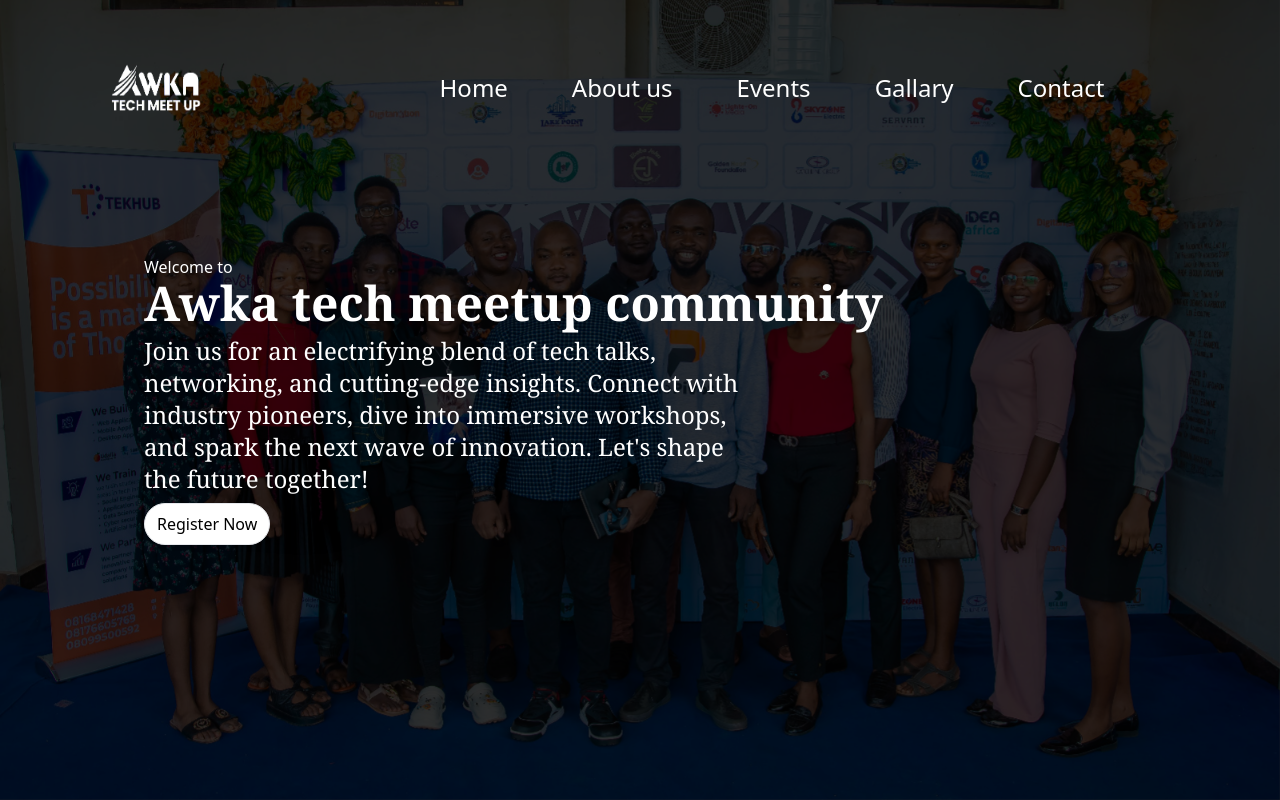
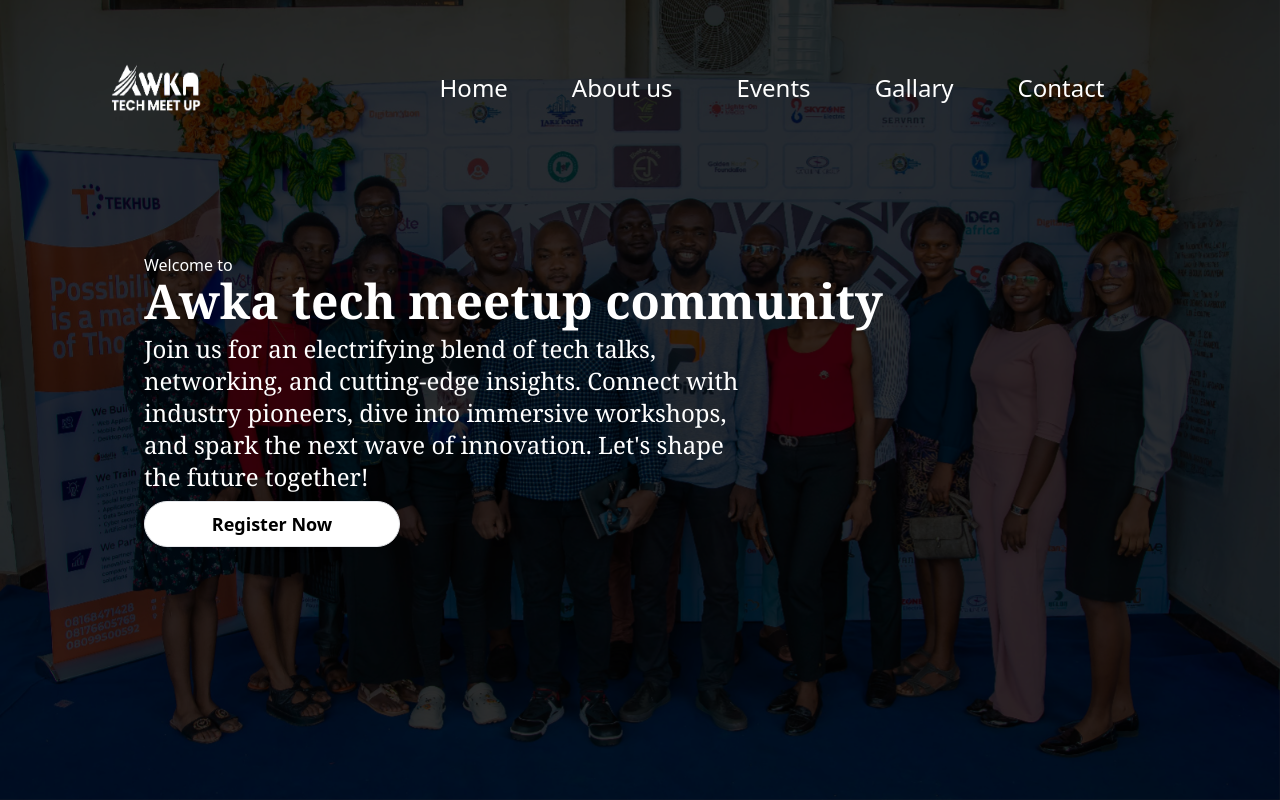
Before and after one commit to julietowah/nts-website1, a React (Vite) app in the folder meetup/: page / in a window 1280 px wide. Shown: the top 800 px of the page. Built offline with nearby package versions, Linux system fonts and the light colour scheme.

Commit message:
email system

```diff
--- a/meetup/src/components/About.jsx
+++ b/meetup/src/components/About.jsx
@@ -1,7 +1,7 @@
 import React from 'react'
 import img1 from "../assets/img1.jpeg"
 import img2 from "../assets/img2.jpeg"
-import img3 from "../assets/img3.jpeg"
+import img3 from "../assets/img3.jpg"
 import img4 from "../assets/img4.jpg"
 import img5 from "../assets/img5.jpeg"
 import 'tailwindcss/tailwind.css'
--- a/meetup/src/components/Hero.jsx
+++ b/meetup/src/components/Hero.jsx
@@ -18,7 +18,7 @@ const Hero = () => {
                       Connect with industry pioneers, dive
                       into immersive workshops, and spark the next wave of innovation. Let's shape the future together!
                     </p>
-                     <Link to="/form"><button className='bg-white text-black animate__animated animate__zoomIn'>Register Now</button></Link>
+                     <Link to="/form"><button className='bg-white text-black animate__animated animate__zoomIn w-64 text-lg font-semibold'>Register Now</button></Link>
                     {/* <a href="#form" class="hover:underline"><button className='bg-white text-black'>Register Now</button></a> */}
 
 
--- a/meetup/src/pages/Form.jsx
+++ b/meetup/src/pages/Form.jsx
@@ -59,7 +59,7 @@ const Form = () => {
       to_name: firstName,
       message: "welcome to Tech unleased 2023 Join us as we redefine the boundaries of innovation and shape the digital frontier together. The future is waiting, and at 'Empowering Tomorrow,' we're not just witnessing it we're crafting it",
     };
-    emailjs.send('service_3xkrl1e', 'template_rnj4g7e', templateParams, 'qaAIGNaj_bDYz6tqb')
+    emailjs.send('service_un45q22', 'template_rnj4g7e', templateParams, 'qaAIGNaj_bDYz6tqb')
       .then((result) => {
           console.log(result.text);
       }, (error) => {
```
Also changed, not shown: meetup/src/assets/img3.jpg (added).
